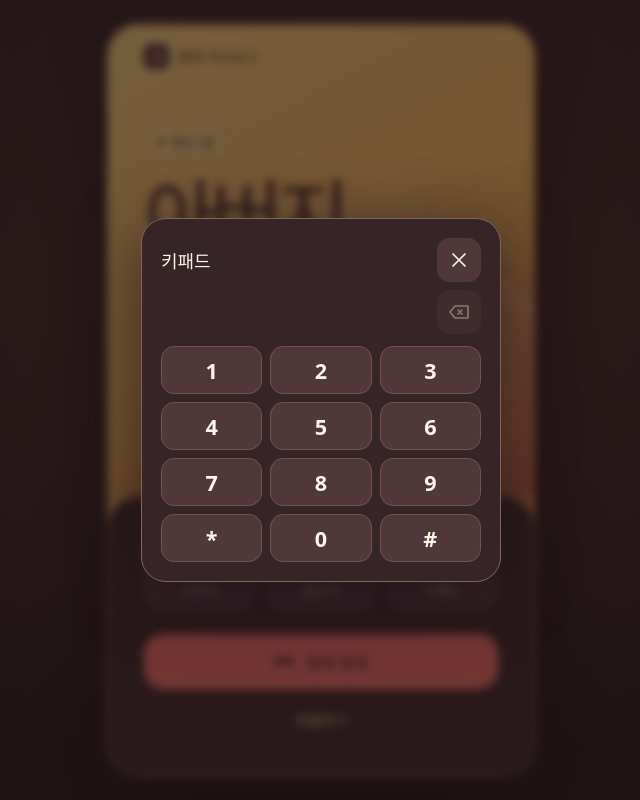
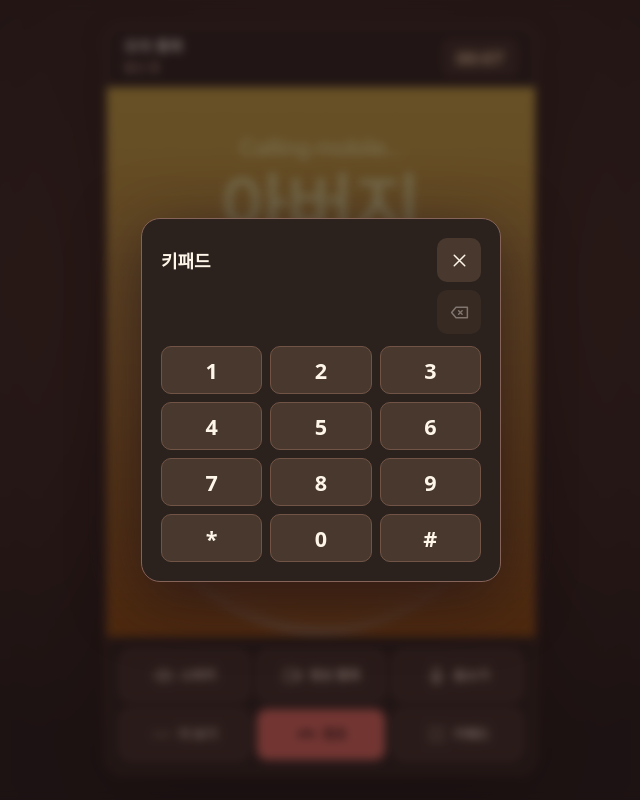
Before and after one commit to Charaing/golden-call-preview, a plain HTML site: page index.html in a window 1280 px wide. Both pictures are taken after a click on the button "키패드". Shown: the whole page, without its empty margins (319-959 px from the left). Drawn offline with Linux system fonts and the light colour scheme.

Commit message:
Use supplied call photo and show elapsed time

```diff
--- a/app.js
+++ b/app.js
@@ -5,6 +5,9 @@ const activeControls = document.querySelector('#active-controls');
 const endedControls = document.querySelector('#ended-controls');
 const speaker = document.querySelector('#speaker');
 const mute = document.querySelector('#mute');
+const video = document.querySelector('#video');
+const more = document.querySelector('#more');
+const moreDialog = document.querySelector('#more-dialog');
 const keypad = document.querySelector('#keypad');
 const keypadDialog = document.querySelector('#keypad-dialog');
 const digitsOutput = document.querySelector('#digits');
@@ -14,19 +17,24 @@ const end = document.querySelector('#end-call');
 const restart = document.querySelector('#restart');
 
 let stage = 'dialing';
-let connectedAt = 0;
-let clock;
+let startedAt = performance.now();
+let clock = setInterval(updateTimer, 250);
 let digits = '';
 let audio;
 let ringInterval;
 let playingTones = [];
 
 function updateTimer() {
-  const seconds = Math.floor((Date.now() - connectedAt) / 1000);
-  const minutesDisplay = String(Math.floor(seconds / 60)).padStart(2, '0');
+  const seconds = Math.floor((performance.now() - startedAt) / 1000);
+  const minutes = Math.floor(seconds / 60);
+  const minutesDisplay = String(minutes).padStart(2, '0');
   const secondsDisplay = String(seconds % 60).padStart(2, '0');
-  timer.textContent = `${minutesDisplay}:${secondsDisplay}`;
+  const display = `${minutesDisplay}:${secondsDisplay}`;
+  if (timer.textContent === display) return;
+  timer.textContent = display;
   timer.dateTime = `PT${seconds}S`;
+  const elapsed = minutes ? `${minutes}분 ${seconds % 60}초` : `${seconds}초`;
+  timer.setAttribute('aria-label', `경과 시간 ${elapsed}`);
 }
 
 function playRing() {
@@ -80,25 +88,26 @@ function setDigits(value) {
   deleteDigit.disabled = digits.length === 0;
 }
 
-function setStage(nextStage) {
+function setStage(nextStage, mode = 'voice') {
   stage = nextStage;
   screen.dataset.stage = stage;
   const isDialing = stage === 'dialing';
-  const isConnected = stage === 'connected';
   const isEnded = stage === 'ended';
+  const isVideo = stage === 'connected' && mode === 'video';
 
-  statusLabel.textContent = { dialing: '발신 중', connected: '연결됨', ended: '통화 종료' }[stage];
-  timer.hidden = !isConnected;
-  connect.hidden = !isDialing;
+  statusLabel.textContent = isVideo ? '영상 통화 중' : { dialing: '발신 중', connected: '음성 통화 중', ended: '통화 종료' }[stage];
+  video.setAttribute('aria-pressed', String(isVideo));
+  connect.hidden = !isDialing && !isVideo;
   activeControls.hidden = isEnded;
   endedControls.hidden = !isEnded;
 
-  clearInterval(clock);
-  if (isConnected) {
-    connectedAt = Date.now();
+  if (isDialing || isEnded) {
+    clearInterval(clock);
+    if (isDialing) {
+      startedAt = performance.now();
+      clock = setInterval(updateTimer, 250);
+    }
     updateTimer();
-    clock = setInterval(updateTimer, 250);
-  } else {
     speaker.setAttribute('aria-pressed', 'false');
     mute.setAttribute('aria-pressed', 'false');
     setDigits('');
@@ -116,18 +125,32 @@ speaker.addEventListener('click', () => {
   updateRing();
 });
 mute.addEventListener('click', () => toggle(mute));
-connect.addEventListener('click', () => { setStage('connected'); end.focus(); });
+video.addEventListener('click', () => {
+  const mode = video.getAttribute('aria-pressed') === 'true' ? 'voice' : 'video';
+  setStage('connected', mode);
+});
+connect.addEventListener('click', () => {
+  moreDialog.close();
+  setStage('connected');
+  end.focus();
+});
 end.addEventListener('click', () => { setStage('ended'); restart.focus(); });
-restart.addEventListener('click', () => { setStage('dialing'); connect.focus(); });
+restart.addEventListener('click', () => { setStage('dialing'); speaker.focus(); });
+document.querySelector('#reset-call').addEventListener('click', () => {
+  moreDialog.close();
+  setStage('dialing');
+});
 
-keypad.addEventListener('click', () => {
-  keypad.focus();
-  keypadDialog.showModal();
-});
-document.querySelector('#close-keypad').addEventListener('click', () => keypadDialog.close());
-keypadDialog.addEventListener('click', event => {
-  if (event.target === keypadDialog) keypadDialog.close();
-});
+for (const [button, dialog] of [[keypad, keypadDialog], [more, moreDialog]]) {
+  button.addEventListener('click', () => {
+    button.focus();
+    dialog.showModal();
+  });
+  dialog.querySelector('[data-close]').addEventListener('click', () => dialog.close());
+  dialog.addEventListener('click', event => {
+    if (event.target === dialog) dialog.close();
+  });
+}
 document.querySelector('#digit-grid').addEventListener('click', event => {
   const button = event.target.closest('button[data-digit]');
   if (button) setDigits(digits + button.dataset.digit);
--- a/index.html
+++ b/index.html
@@ -3,7 +3,7 @@
 <head>
   <meta charset="utf-8">
   <meta name="viewport" content="width=device-width, initial-scale=1, viewport-fit=cover">
-  <meta name="theme-color" content="#f3bd59">
+  <meta name="theme-color" content="#221b18">
   <meta name="page-type" content="software">
   <meta name="site-kind" content="software">
   <meta name="description" content="아버지에게 전화를 거는 화면을 체험하는 모바일 통화 미리보기">
@@ -14,22 +14,16 @@
 <body>
   <main class="call-screen" id="call-screen" data-stage="dialing">
     <header class="app-header">
-      <span class="app-mark" aria-hidden="true"><i></i><i></i><i></i></span>
-      <span>통화 미리보기</span>
+      <div class="call-caption">
+        <h1>모의 통화</h1>
+        <span id="call-status" role="status">발신 중</span>
+      </div>
+      <time id="call-timer" class="timer" datetime="PT0S" aria-label="경과 시간 0초">00:00</time>
     </header>
 
-    <section class="contact" aria-labelledby="contact-name" data-enter>
-      <div class="contact-copy">
-        <p class="status" role="status"><span class="status-dot" aria-hidden="true"></span><span id="call-status">발신 중</span></p>
-        <h1 id="contact-name">아버지</h1>
-        <time class="timer" id="call-timer" datetime="PT0S" hidden>00:00</time>
-      </div>
-      <div class="contact-art" aria-hidden="true">
-        <div class="orbit orbit-outer"></div>
-        <div class="orbit orbit-inner"></div>
-        <div class="portrait"><span>아</span></div>
-      </div>
-    </section>
+    <figure class="contact" data-enter>
+      <img src="call-photo.jpg" width="588" height="1280" alt="황금빛 배경에 아버지 연락처가 표시된 사진">
+    </figure>
 
     <section class="controls" aria-label="통화 조작">
       <div class="active-controls" id="active-controls">
@@ -38,21 +32,26 @@
             <svg aria-hidden="true" viewBox="0 0 24 24"><path d="M3 9h4l5-4v14l-5-4H3zM16 9a4 4 0 0 1 0 6M19 6a8 8 0 0 1 0 12"/></svg>
             <span>스피커</span>
           </button>
+          <button class="tool btn" id="video" type="button" aria-pressed="false">
+            <svg aria-hidden="true" viewBox="0 0 24 24"><rect x="3" y="6" width="13" height="12" rx="2"/><path d="m16 10 5-3v10l-5-3"/></svg>
+            <span>영상 통화</span>
+          </button>
           <button class="tool btn" id="mute" type="button" aria-pressed="false">
             <svg aria-hidden="true" viewBox="0 0 24 24"><rect x="9" y="3" width="6" height="12" rx="3"/><path d="M6 11v1a6 6 0 0 0 12 0v-1M12 18v3m-3 0h6"/><path class="mute-slash" d="M3 3l18 18"/></svg>
             <span>음소거</span>
+          </button>
+          <button class="tool btn" id="more" type="button" aria-haspopup="dialog">
+            <svg aria-hidden="true" viewBox="0 0 24 24"><circle cx="5" cy="12" r="1"/><circle cx="12" cy="12" r="1"/><circle cx="19" cy="12" r="1"/></svg>
+            <span>더 보기</span>
+          </button>
+          <button class="tool btn end-action" id="end-call" type="button">
+            <svg aria-hidden="true" viewBox="0 0 24 24"><path d="M4 15a2 2 0 0 1-2-2c0-3 4.5-5 10-5s10 2 10 5a2 2 0 0 1-2 2h-3a1 1 0 0 1-1-1v-1.5a13 13 0 0 0-8 0V14a1 1 0 0 1-1 1z"/></svg>
+            <span>종료</span>
           </button>
           <button class="tool btn" id="keypad" type="button" aria-haspopup="dialog">
             <svg class="dots" aria-hidden="true" viewBox="0 0 24 24"><circle cx="5" cy="5" r="1.5"/><circle cx="12" cy="5" r="1.5"/><circle cx="19" cy="5" r="1.5"/><circle cx="5" cy="12" r="1.5"/><circle cx="12" cy="12" r="1.5"/><circle cx="19" cy="12" r="1.5"/><circle cx="5" cy="19" r="1.5"/><circle cx="12" cy="19" r="1.5"/><circle cx="19" cy="19" r="1.5"/></svg>
             <span>키패드</span>
           </button>
-        </div>
-        <div class="call-actions">
-          <button class="main-action btn end-action" id="end-call" type="button">
-            <svg aria-hidden="true" viewBox="0 0 24 24"><path d="M4 15a2 2 0 0 1-2-2c0-3 4.5-5 10-5s10 2 10 5a2 2 0 0 1-2 2h-3a1 1 0 0 1-1-1v-1.5a13 13 0 0 0-8 0V14a1 1 0 0 1-1 1z"/></svg>
-            <span>통화 종료</span>
-          </button>
-          <button class="secondary-action btn" id="connect" type="button">연결하기</button>
         </div>
       </div>
 
@@ -65,10 +64,23 @@
     </section>
   </main>
 
-  <dialog class="keypad-dialog" id="keypad-dialog" aria-labelledby="keypad-title">
-    <div class="keypad-header">
+  <dialog class="control-dialog" id="more-dialog" aria-labelledby="more-title">
+    <div class="dialog-header">
+      <h2 id="more-title">더 보기</h2>
+      <button class="dialog-icon btn" type="button" data-close aria-label="더 보기 닫기" autofocus>
+        <svg aria-hidden="true" viewBox="0 0 24 24"><path d="m6 6 12 12M18 6 6 18"/></svg>
+      </button>
+    </div>
+    <div class="dialog-actions">
+      <button class="main-action btn" id="connect" type="button">음성 통화 연결</button>
+      <button class="main-action btn" id="reset-call" type="button">처음부터 다시 걸기</button>
+    </div>
+  </dialog>
+
+  <dialog class="control-dialog" id="keypad-dialog" aria-labelledby="keypad-title">
+    <div class="dialog-header">
       <h2 id="keypad-title">키패드</h2>
-      <button class="dialog-icon btn" id="close-keypad" type="button" aria-label="키패드 닫기" autofocus>
+      <button class="dialog-icon btn" id="close-keypad" type="button" data-close aria-label="키패드 닫기" autofocus>
         <svg aria-hidden="true" viewBox="0 0 24 24"><path d="m6 6 12 12M18 6 6 18"/></svg>
       </button>
     </div>
--- a/style.css
+++ b/style.css
@@ -1,216 +1,113 @@
 :root {
   color-scheme: dark;
   font-family: system-ui, -apple-system, BlinkMacSystemFont, "Malgun Gothic", sans-serif;
-  color: #fff6ea;
-  background: #201719;
-  font-synthesis: none;
+  color: #fff7ed;
+  background: #1a1513;
   -webkit-tap-highlight-color: transparent;
 }
 
 *, *::before, *::after { box-sizing: border-box; }
 [hidden] { display: none !important; }
-body { margin: 0; min-block-size: 100vh; min-block-size: 100svh; }
+body { margin: 0; min-height: 100svh; }
 button { font: inherit; color: inherit; cursor: pointer; }
-button:focus-visible { outline: 3px solid #fbc563; outline-offset: 4px; }
-svg { width: 24px; height: 24px; fill: none; stroke: currentColor; stroke-width: 1.7; stroke-linecap: round; stroke-linejoin: round; flex: none; }
+button:focus-visible { outline: 2px solid #ffcb75; outline-offset: 3px; }
+svg { width: 21px; height: 21px; fill: none; stroke: currentColor; stroke-width: 1.7; stroke-linecap: round; stroke-linejoin: round; flex: none; }
 
 .call-screen {
-  --gutter: clamp(24px, 7.5vw, 36px);
-  min-block-size: 100vh;
-  min-block-size: 100svh;
-  display: grid;
-  grid-template-rows: auto minmax(250px, 1fr) auto;
-  color: #351c1c;
-  background: linear-gradient(152deg, #f9d47e 0%, #f7c15f 36%, #db792e 86%);
-  overflow: hidden;
-  isolation: isolate;
+  width: min(100%, 430px);
+  min-height: 100svh;
+  margin-inline: auto;
+  display: flex;
+  flex-direction: column;
+  background: #221b18;
 }
 
 .app-header {
   display: flex;
+  justify-content: space-between;
   align-items: center;
-  gap: 10px;
-  padding: calc(19px + env(safe-area-inset-top)) var(--gutter) 16px;
-  font-size: .8125rem;
-  font-weight: 700;
-  letter-spacing: .035em;
+  min-height: 59px;
+  gap: 12px;
+  padding: calc(10px + env(safe-area-inset-top)) 17px 10px;
 }
 
-.app-mark {
-  display: inline-flex;
-  align-items: center;
-  justify-content: center;
-  gap: 2px;
-  width: 25px;
-  height: 25px;
-  border-radius: 8px;
-  color: #ffd486;
-  background: #44272a;
-}
-
-.app-mark i { width: 2px; height: 7px; border-radius: 2px; background: currentColor; }
-.app-mark i:nth-child(2) { height: 13px; }
-.app-mark i:nth-child(3) { height: 10px; }
+.call-caption h1 { margin: 0; font-size: .9375rem; line-height: 1.2; font-weight: 700; }
+.call-caption span { font-size: .75rem; color: #e3c7a6; }
+.timer { min-width: 76px; padding: 6px 10px; border-radius: 8px; background: #382b23; color: #ffe0ac; text-align: center; font-size: 1.15rem; font-weight: 700; font-variant-numeric: tabular-nums; }
 
 .contact {
   position: relative;
-  padding: clamp(22px, 5svh, 48px) var(--gutter) 105px;
+  margin: 0 auto;
+  width: 100%;
+  aspect-ratio: 588 / 755;
+  background: #ad6b22;
   overflow: hidden;
-  isolation: isolate;
+  flex: none;
 }
 
-.contact::before {
-  content: "";
-  position: absolute;
-  inset: 0;
-  background: radial-gradient(ellipse at 90% 90%, #a64b322e, transparent 60%);
-  pointer-events: none;
-}
-
-.contact-copy { position: relative; z-index: 1; }
-
-.status {
-  display: inline-flex;
-  align-items: center;
-  gap: 8px;
-  margin: 0 0 14px;
-  padding: 6px 12px;
-  border: 1px solid #603a2f45;
-  border-radius: 999px;
-  color: #4b2b26;
-  background: #fff1be44;
-  font-size: .875rem;
-  font-weight: 750;
-}
-
-.status-dot { width: 7px; height: 7px; background: #a04425; border-radius: 50%; }
-[data-stage="connected"] .status-dot { background: #267c52; }
-[data-stage="ended"] .status-dot { background: #765856; }
-
-h1 { margin: 0; font-size: clamp(3.3rem, 14.5vw, 5rem); line-height: 1.05; letter-spacing: -.09em; font-weight: 790; }
-.timer { display: block; margin-top: 10px; font-size: 1.125rem; font-variant-numeric: tabular-nums; font-weight: 650; }
-
-.contact-art {
-  position: absolute;
-  inset-inline-end: clamp(-87px, -10vw, -42px);
-  inset-block-end: clamp(-120px, -12svh, -62px);
-  inline-size: clamp(250px, 83vw, 388px);
-  aspect-ratio: 1;
-  display: grid;
-  place-items: center;
-  pointer-events: none;
-}
-
-.orbit { position: absolute; width: 100%; aspect-ratio: 1; border: 1px solid #fff5cb72; border-radius: 50%; }
-.orbit-inner { width: 86%; border-color: #fff5cb9e; }
-
-.portrait {
-  position: relative;
-  display: grid;
-  place-items: center;
-  inline-size: 70%;
-  aspect-ratio: 1;
-  border: 1px solid #ffdf94cc;
-  border-radius: 46% 46% 24% 24%;
-  transform: rotate(-18deg);
-  background: linear-gradient(144deg, #fff4c9 0%, #f7bd63 38%, #b65032 100%);
-  box-shadow: inset 0 0 20px #fff1ba72, 0 18px 42px #9b412e55;
-}
-
-.portrait span {
-  transform: rotate(18deg) translateY(-.07em);
-  color: #793e31;
-  font-size: clamp(5.6rem, 29vw, 9rem);
-  font-weight: 800;
-  line-height: 1;
-  text-shadow: 0 1px #ffeca8;
-}
-
-.controls {
-  --actions-height: calc(183px + clamp(16px, 3svh, 25px));
-  position: relative;
-  color: #fff6ea;
-  border-top: 1px solid #fff3c353;
-  border-radius: 32px 32px 0 0;
-  background: #362426;
-  padding: clamp(24px, 4.5svh, 40px) var(--gutter) calc(clamp(23px, 4.1svh, 37px) + env(safe-area-inset-bottom));
-  box-shadow: 0 -12px 40px #6f362735;
-}
-
-.tools { display: grid; grid-template-columns: repeat(3, minmax(0, 1fr)); gap: 9px; }
+.contact img { position: absolute; inset-inline-start: 0; top: -11.39%; display: block; width: 100%; height: auto; }
+.controls { padding: 13px 13px calc(13px + env(safe-area-inset-bottom)); }
+.tools { display: grid; grid-template-columns: repeat(3, minmax(0, 1fr)); gap: 8px; }
 
 .tool {
-  display: grid;
-  justify-items: center;
-  gap: 9px;
-  min-block-size: 75px;
-  padding: 13px 4px 10px;
-  border: 1px solid #75534d;
-  border-radius: 17px;
-  background: #503739;
+  display: flex;
+  align-items: center;
+  justify-content: center;
+  gap: 6px;
+  min-height: 51px;
+  padding: 6px 5px;
+  border: 1px solid #725446;
+  border-radius: 10px;
+  background: #382b23;
   color: #ffeddb;
   font-size: .8125rem;
   font-weight: 650;
+  line-height: 1.25;
 }
 
 .tool[aria-pressed="true"] { background: #ffd18a; border-color: #ffd18a; color: #412427; }
 .tool .dots { fill: currentColor; stroke: none; }
 .mute-slash { visibility: hidden; }
-#mute[aria-pressed="true"] .mute-slash { visibility: visible; paint-order: stroke; }
-
-.call-actions { display: grid; gap: 9px; margin-top: clamp(16px, 3svh, 25px); }
+#mute[aria-pressed="true"] .mute-slash { visibility: visible; }
+.tool.end-action { background: #f46e63; border-color: #fe8d80; color: #2f1719; }
+.end-action svg { fill: currentColor; stroke: none; }
 
 .main-action {
-  min-height: 55px;
+  min-height: 52px;
   width: 100%;
   display: flex;
   align-items: center;
   justify-content: center;
   gap: 10px;
   padding: 10px 18px;
-  border: 1px solid transparent;
-  border-radius: 19px;
-  font-size: 1rem;
-  font-weight: 750;
-}
-
-.end-action { background: #f46e63; border-color: #fe8d80; color: #2f1719; }
-.end-action svg { fill: currentColor; stroke: none; }
-.restart-action { background: #ffd18a; color: #412427; }
-
-.secondary-action {
-  justify-self: center;
-  min-height: 44px;
-  padding: 7px 15px;
-  border: 0;
-  border-radius: 12px;
-  background: transparent;
-  color: #ffd18a;
-  font-size: .875rem;
+  border: 1px solid #725446;
+  border-radius: 10px;
+  background: #382b23;
   font-weight: 700;
 }
 
-.active-controls, .ended-controls { min-height: var(--actions-height); }
-.ended-controls { display: grid; align-content: center; }
-.btn { transition: transform 150ms ease, background-color 150ms ease, filter 150ms ease; touch-action: manipulation; }
-@media (hover: hover) { .btn:not(:disabled):hover { filter: brightness(1.1); transform: translateY(-2px); } }
+.ended-controls { min-height: 110px; display: grid; align-content: center; }
+.restart-action { background: #ffd18a; color: #412427; }
+.btn { transition: transform 150ms ease, filter 150ms ease; touch-action: manipulation; }
+@media (hover: hover) { .btn:not(:disabled):hover { filter: brightness(1.13); } }
 .btn:not(:disabled):active { transform: scale(.97); }
 
-.keypad-dialog {
+.control-dialog {
   width: min(360px, calc(100% - 32px));
   max-height: calc(100% - 24px);
   margin: auto auto max(12px, env(safe-area-inset-bottom));
   padding: 19px;
   border: 1px solid #866359;
-  border-radius: 25px;
+  border-radius: 19px;
   color: #fff6ea;
-  background: #362426;
+  background: #2b211d;
   box-shadow: 0 15px 65px #1e111ab0;
 }
 
-.keypad-dialog::backdrop { background: #2213159c; backdrop-filter: blur(5px); }
-.keypad-header, .digit-display { display: flex; align-items: center; justify-content: space-between; gap: 12px; }
-.keypad-header h2 { margin: 0; font-size: 1.125rem; }
+.control-dialog::backdrop { background: #2213159c; backdrop-filter: blur(5px); }
+.dialog-header, .digit-display { display: flex; align-items: center; justify-content: space-between; gap: 12px; }
+.dialog-header h2 { margin: 0; font-size: 1.125rem; }
+.dialog-actions { display: grid; gap: 8px; margin-top: 12px; }
 
 .dialog-icon {
   display: grid;
@@ -220,38 +117,29 @@ h1 { margin: 0; font-size: clamp(3.3rem, 14.5vw, 5rem); line-height: 1.05; lette
   padding: 0;
   flex: none;
   border: 0;
-  border-radius: 13px;
-  background: #503739;
+  border-radius: 10px;
+  background: #48382e;
 }
 
 .dialog-icon:disabled { opacity: .4; cursor: default; }
 .digit-display { min-width: 0; margin: 8px 0 12px; }
 .digit-display output { min-width: 0; overflow-wrap: anywhere; color: #ffd18a; font-size: 1.3rem; font-variant-numeric: tabular-nums; letter-spacing: .06em; }
 .digit-grid { display: grid; grid-template-columns: repeat(3, 1fr); gap: 8px; }
-.digit-grid button { min-height: 48px; border-radius: 13px; border: 1px solid #75534d; background: #503739; font-size: 1.35rem; font-weight: 650; }
+.digit-grid button { min-height: 48px; border-radius: 10px; border: 1px solid #725446; background: #48382e; font-size: 1.35rem; font-weight: 650; }
+
+@media (max-height: 745px) {
+  .contact { width: min(100%, max(210px, calc((100svh - 200px) * .7788))); }
+}
 
 @media (min-width: 600px) {
-  body { display: grid; place-items: center; padding: 24px; background: radial-gradient(ellipse at 50% 36%, #51332d 0%, #201719 69%); }
-  .call-screen { width: 428px; min-block-size: min(770px, calc(100svh - 48px)); border-radius: 32px; border: 1px solid #eac08665; box-shadow: 0 28px 92px #0d080bc2; }
-  .keypad-dialog { margin: auto; }
-}
-
-@media (max-height: 650px) {
-  .app-header { padding-block: calc(12px + env(safe-area-inset-top)) 8px; }
-  .contact { padding-block: 16px 65px; }
-  .contact-art { inset-block-end: -89px; }
-  .controls { --actions-height: 177px; padding-block: 17px calc(12px + env(safe-area-inset-bottom)); }
-  .call-actions { margin-top: 12px; gap: 4px; }
-  .tool { min-block-size: 62px; padding-block: 8px; gap: 5px; }
+  body { display: grid; place-items: center; padding: 12px; background: radial-gradient(ellipse at 50% 36%, #483124, #1a1513 69%); }
+  .call-screen { min-height: 0; border-radius: 16px; border: 1px solid #74523a; box-shadow: 0 20px 80px #0c0806b0; overflow: hidden; }
+  .control-dialog { margin: auto; }
 }
 
 @media (prefers-reduced-motion: no-preference) {
-  [data-enter] .contact-copy { animation: arrive 500ms ease-out both; }
-  [data-enter] .portrait { animation: portrait-arrive 650ms ease-out both; }
-  [data-stage="dialing"] .orbit-outer { animation: ring 2.6s ease-out infinite; }
-  @keyframes arrive { from { opacity: 0; translate: 0 9px; } to { opacity: 1; translate: 0 0; } }
-  @keyframes portrait-arrive { from { opacity: .7; scale: .94; } to { opacity: 1; scale: 1; } }
-  @keyframes ring { 0% { scale: .94; opacity: .35; } 65%, 100% { scale: 1.04; opacity: .8; } }
+  [data-enter] img { animation: arrive 280ms ease-out; }
+  @keyframes arrive { from { opacity: .72; } to { opacity: 1; } }
 }
 
 @media (prefers-reduced-motion: reduce) { .btn { transition: none; } }
```
Also changed, not shown: call-photo.jpg (added), 1 other file.
